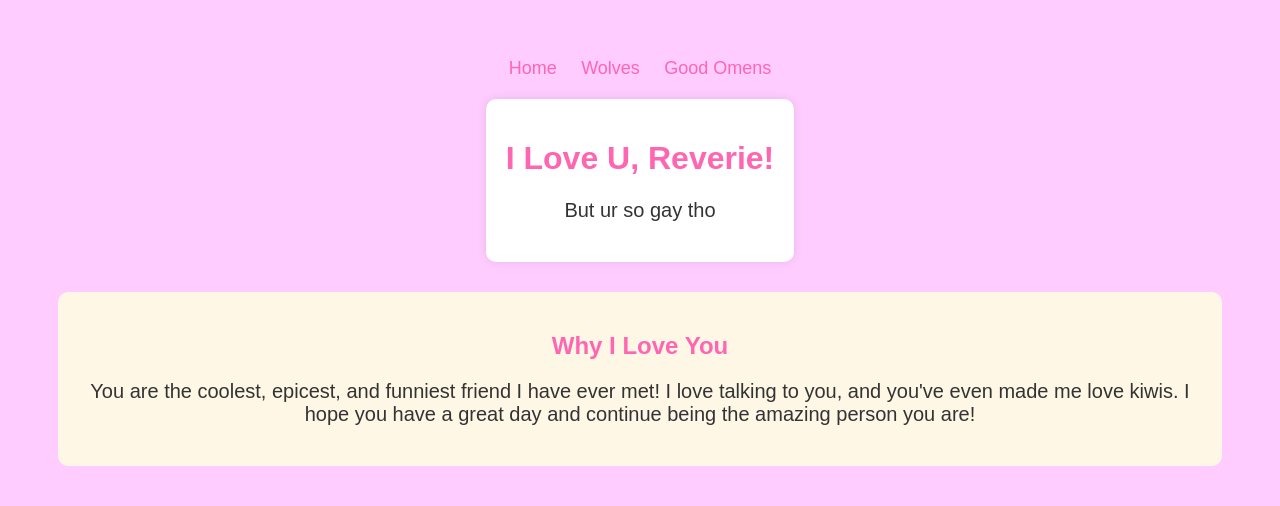
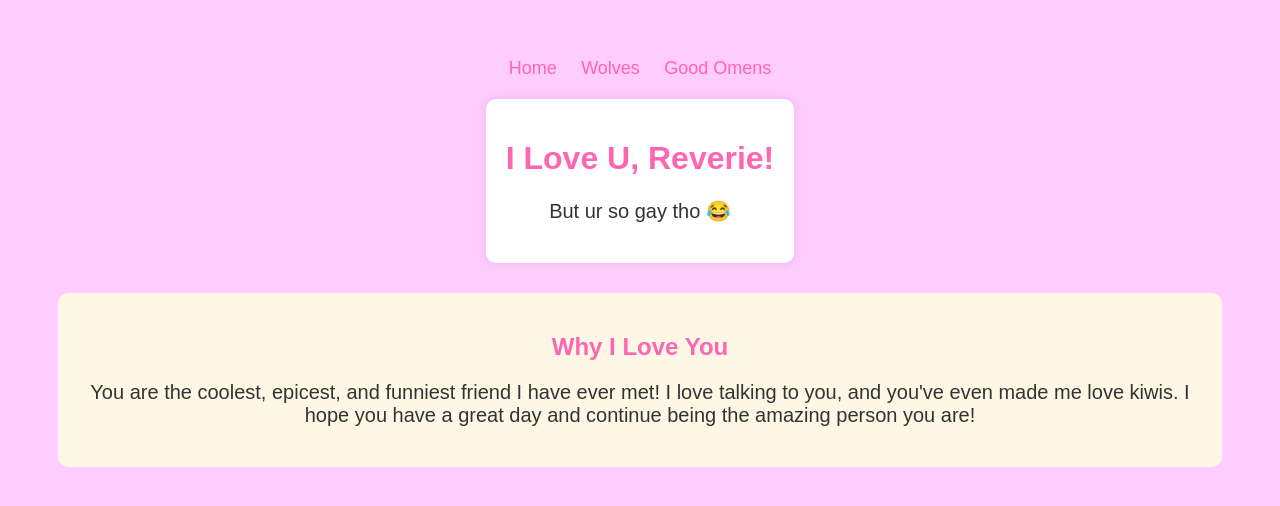
Before and after one commit to NotTheBot/reverie, a plain HTML site: page index.html in a window 1280 px wide. Drawn offline with Linux system fonts and the light colour scheme.

Commit message:
Update index.html

```diff
--- a/index.html
+++ b/index.html
@@ -59,7 +59,7 @@
 
     <div class="container">
         <h1>I Love U, Reverie!</h1>
-        <p>But ur so gay tho </p>
+        <p>But ur so gay tho 😂</p>
     </div>
 
     <div class="why-i-love-you">
```
